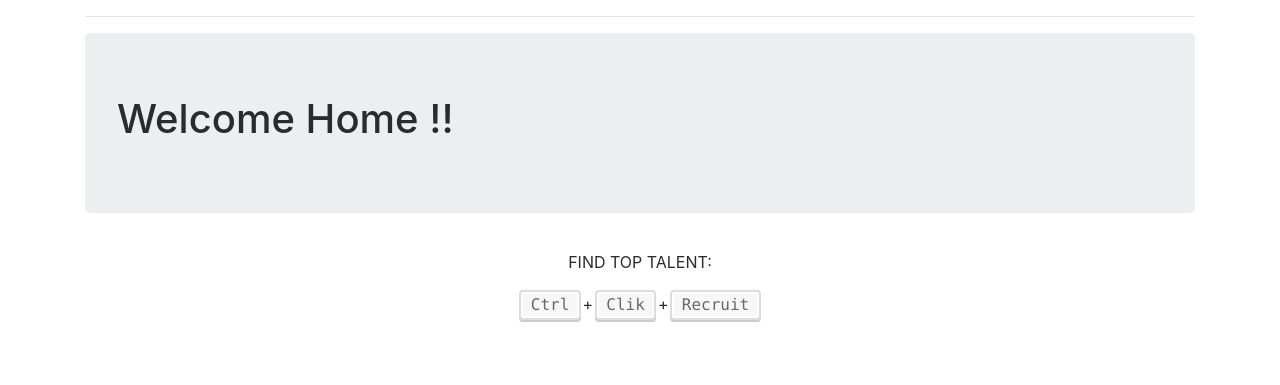
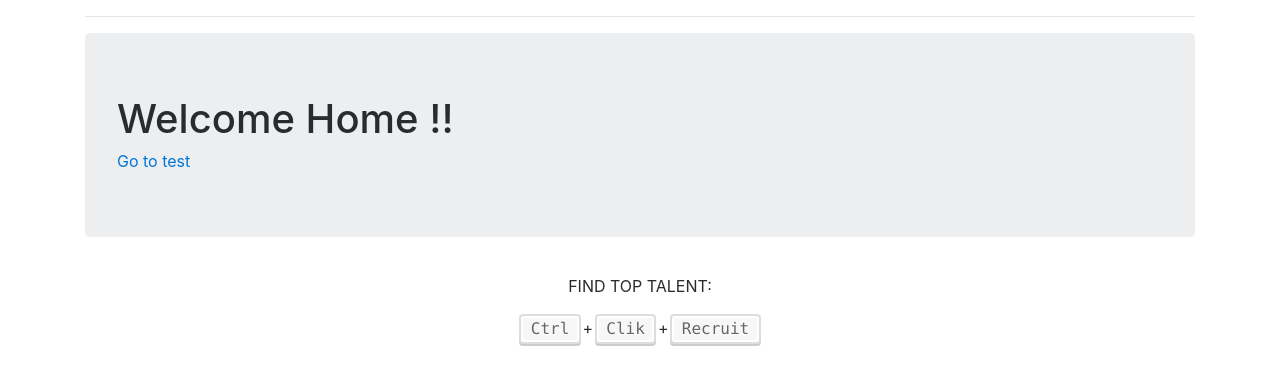
Before and after one commit to morganstrom/ds-recruit, a Flask app: template web/templates/userhome.html in a window 1280 px wide. Shown: the part 74-459 px from the top of the page. Run offline with Flask 2, Linux system fonts and the light colour scheme; the template is opened without the code that fills it, so the values that code supplies are empty; some libraries are stand-ins or nearby versions.

Commit message:
adding link to test

```diff
--- a/web/templates/userhome.html
+++ b/web/templates/userhome.html
@@ -3,5 +3,6 @@
 {% block content %}
     <div class="jumbotron">
         <h1>Welcome Home !!</h1>
+        <a href="/prob/0">Go to test</a>
     </div>
 {% endblock %}
```
Also changed, not shown: 1 other file.
